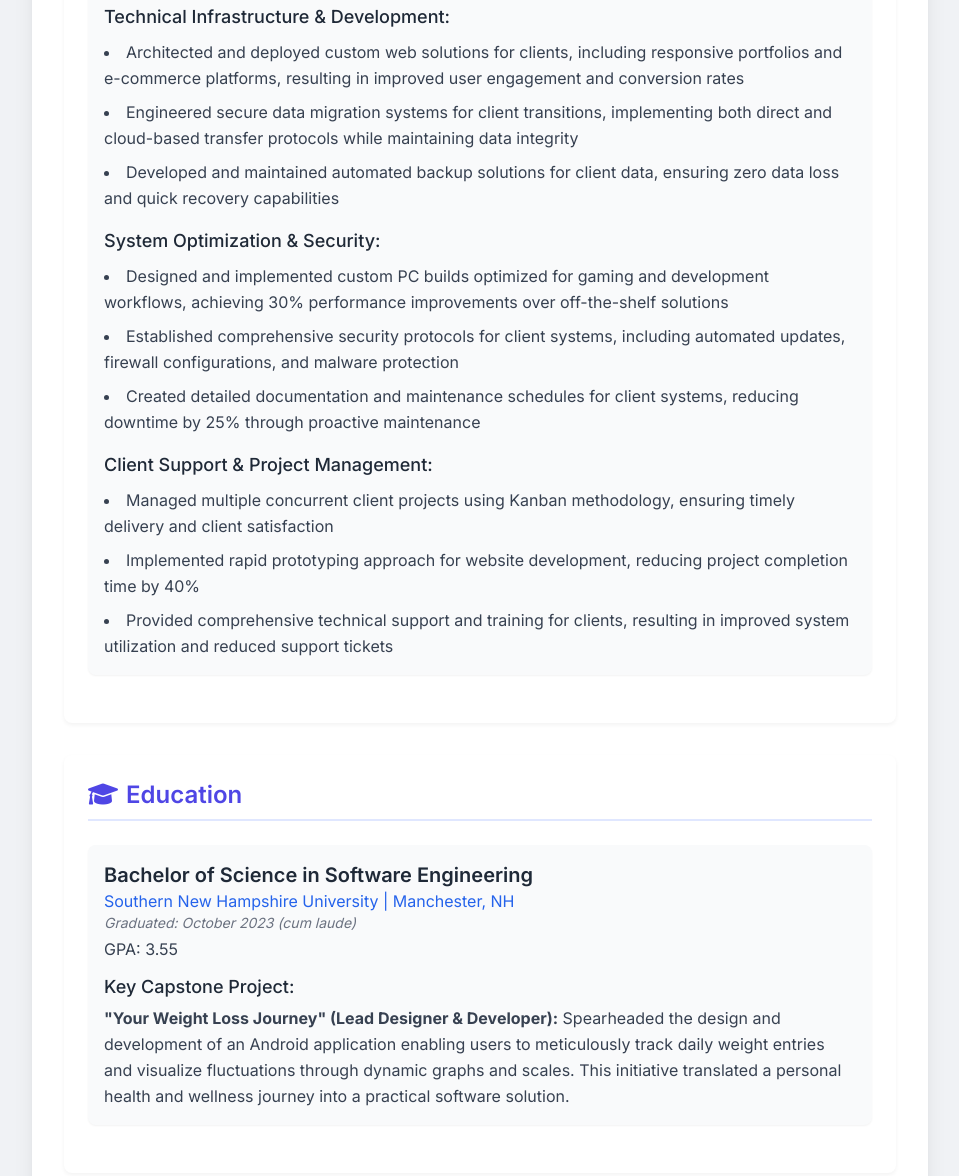
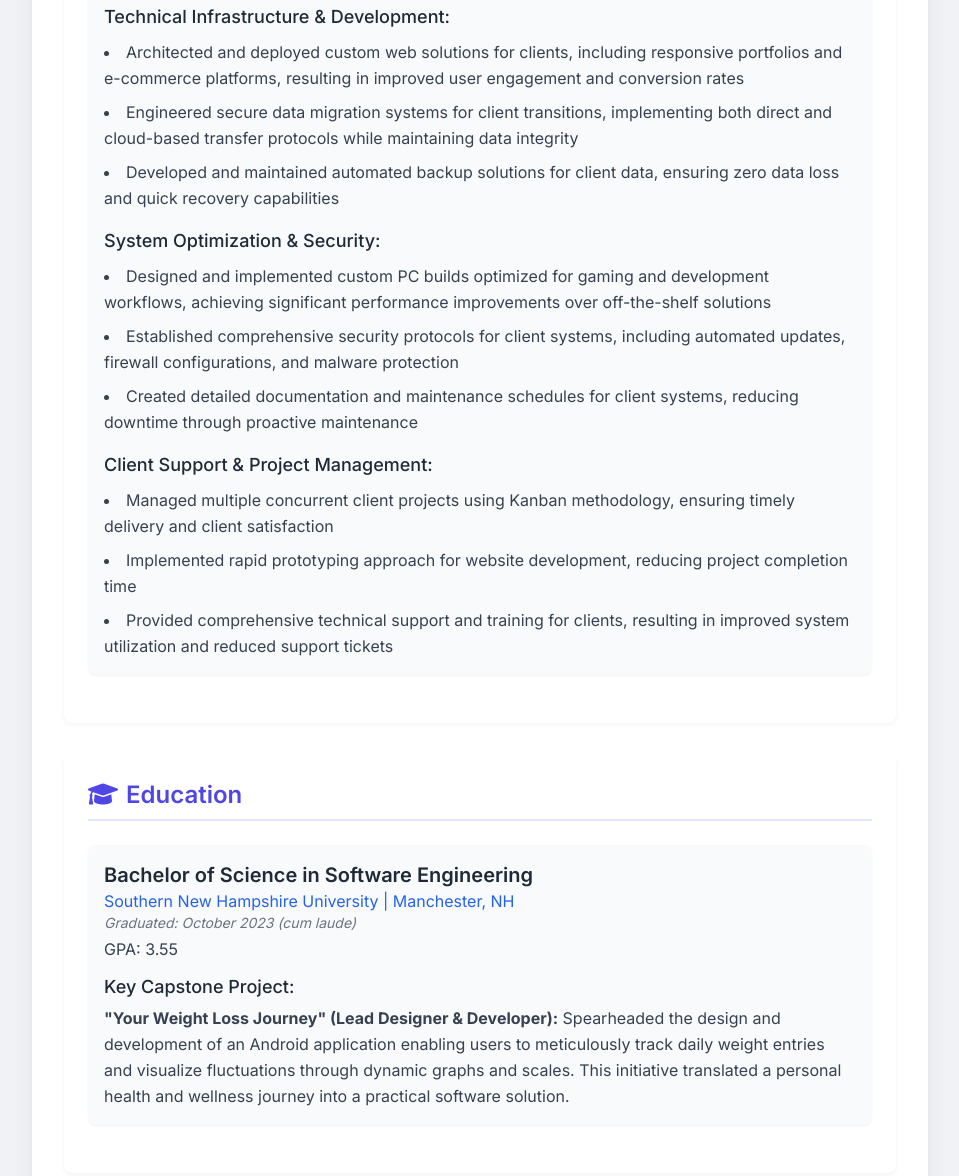
Before and after one commit to outlawstarz/Resume, a plain HTML site: page index.html in a window 1280 px wide. Shown: the part 796-1972 px from the top of the page, without its empty margins (160-1119 px from the left). Drawn offline with nearby package versions, Linux system fonts and the light colour scheme.

Commit message:
Update index.html

```diff
--- a/index.html
+++ b/index.html
@@ -121,9 +121,9 @@
                     <div class="mt-4">
                         <h4 class="text-lg font-medium text-gray-800 mb-2">System Optimization & Security:</h4>
                         <ul class="list-disc list-inside text-gray-700 space-y-2 leading-relaxed">
-                            <li>Designed and implemented custom PC builds optimized for gaming and development workflows, achieving 30% performance improvements over off-the-shelf solutions</li>
+                            <li>Designed and implemented custom PC builds optimized for gaming and development workflows, achieving significant performance improvements over off-the-shelf solutions</li>
                             <li>Established comprehensive security protocols for client systems, including automated updates, firewall configurations, and malware protection</li>
-                            <li>Created detailed documentation and maintenance schedules for client systems, reducing downtime by 25% through proactive maintenance</li>
+                            <li>Created detailed documentation and maintenance schedules for client systems, reducing downtime through proactive maintenance</li>
                         </ul>
                     </div>
 
@@ -131,7 +131,7 @@
                         <h4 class="text-lg font-medium text-gray-800 mb-2">Client Support & Project Management:</h4>
                         <ul class="list-disc list-inside text-gray-700 space-y-2 leading-relaxed">
                             <li>Managed multiple concurrent client projects using Kanban methodology, ensuring timely delivery and client satisfaction</li>
-                            <li>Implemented rapid prototyping approach for website development, reducing project completion time by 40%</li>
+                            <li>Implemented rapid prototyping approach for website development, reducing project completion time</li>
                             <li>Provided comprehensive technical support and training for clients, resulting in improved system utilization and reduced support tickets</li>
                         </ul>
                     </div>
@@ -264,7 +264,7 @@
                         <h4 class="text-lg font-medium text-gray-800 mb-2">Technical Achievements:</h4>
                         <ul class="list-disc list-inside text-gray-700 space-y-1">
                             <li>Maintained 99.9% server uptime through proactive monitoring and maintenance</li>
-                            <li>Reduced server response time by 40% through optimization of server configurations</li>
+                            <li>Reduced server response time through optimization of server configurations</li>
                         </ul>
                     </div>
                     <div class="mt-3">
```
